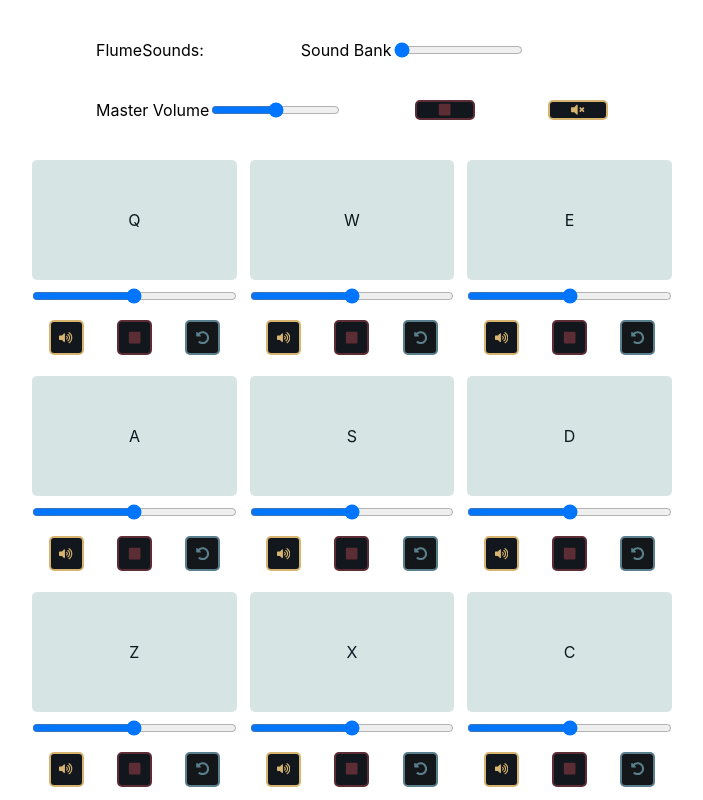
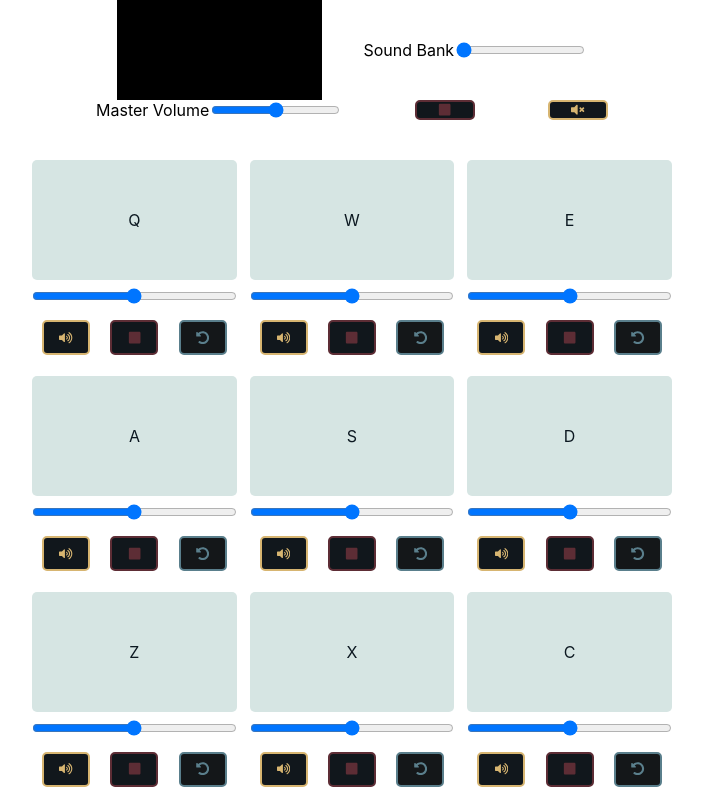
Before and after one commit to nic-vo/nv-portfolio, a Next.js app: page /fcc/drum-machine in a window 1280 px wide. Shown: the whole page, without its empty margins (288-991 px from the left). Built offline with nearby package versions, Linux system fonts and the light colour scheme.

Commit message:
Start implementing screen in Control Panel

```diff
--- a/components/fcc/drummachine/ControlPanel.js
+++ b/components/fcc/drummachine/ControlPanel.js
@@ -11,7 +11,8 @@ const ControlPanel = ({ displaySound, mVolume, bank, muteAll, mVolumeHandler, se
 		<div className={controlStyles.panel}>
 			<div className={controlStyles.sounds}>
 				<div className={controlStyles.soundDisplay}>
-					<p>{bankNames[bank]}: {displaySound}</p>
+					<p>{bankNames[bank]}:</p>
+					<p>{displaySound}</p>
 				</div>
 				<label htmlFor="bank">Sound Bank<input id="bank" type="range" min="0" max="2" step="1" value={bank} onInput={setBankHandler} /></label>
 			</div>
--- a/styles/fcc/DrumMachine/ControlPanel.module.css
+++ b/styles/fcc/DrumMachine/ControlPanel.module.css
@@ -21,6 +21,7 @@
 	display: flex;
 	flex-direction: row;
 	align-items: center;
+	justify-content: space-around;
 }
 
 .soundDisplay {
@@ -28,8 +29,11 @@
 	width: 40%;
 	display: flex;
 	flex-direction: column;
-	align-items: baseline;
-	justify-content: center;
+	background-color: black;
+}
+
+.soundDisplay p {
+	text-align: center;
 }
 
 .playback {
--- a/styles/fcc/DrumMachine/Pad.module.css
+++ b/styles/fcc/DrumMachine/Pad.module.css
@@ -37,13 +37,13 @@
 }
 
 .buttons button {
-	width: 30px;
+	width: 40px;
 	height: 30px;
 }
 
 @media (min-aspect-ratio: 1) {
 	.buttons button {
+		width: 48px;
 		height: 35px;
-		width: 35px;
 	}
 }
```
Also changed, not shown: public/fonts/Silkscreen/OFL.txt (added), public/fonts/Silkscreen/Silkscreen-Bold.ttf (added), public/fonts/Silkscreen/Silkscreen-Regular.ttf (added).
